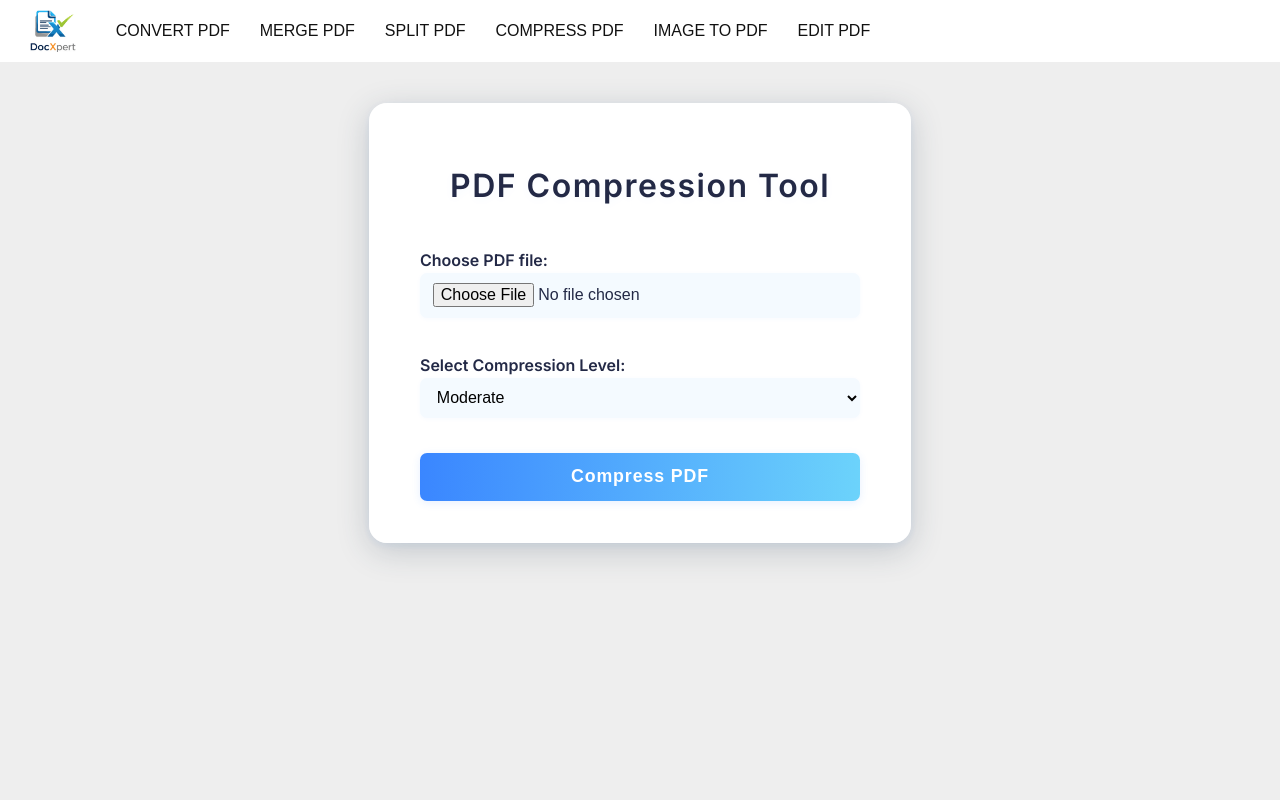
After one commit to Diwakar317/Document_convertor, a Flask app: page /pdf_compression in a window 1280 px wide. The commit adds this page. Run offline with Flask 3, Linux system fonts and the light colour scheme; some libraries are stand-ins or nearby versions.

Commit message:
Added Compression method in app.py and html page, also added link to the home page.

```diff
--- a/app.py
+++ b/app.py
@@ -20,8 +20,10 @@ app = Flask(__name__)
 # Folders
 UPLOAD_FOLDER = 'uploads'
 CONVERTED_FOLDER = 'converted'
+COMPRESSED_FOLDER = 'compressed'
 os.makedirs(UPLOAD_FOLDER, exist_ok=True)
 os.makedirs(CONVERTED_FOLDER, exist_ok=True)
+os.makedirs(COMPRESSED_FOLDER, exist_ok=True) # added a new folder for compressed file but i really think we should make all uploades in a single folder. -Ani
 
 # Logging
 logging.basicConfig(level=logging.INFO)
@@ -260,7 +262,108 @@ def merge_pdf_page():
     return render_template("merge-pdf.html")
 
 # =======================
+# PDF Compressor images
+# =======================
+
+# Presets for compression levels
+PRESETS = {
+    "low":      {"dpi": 100, "jpeg_quality": 60, "scale": 0.80},
+    "moderate": {"dpi": 100, "jpeg_quality": 50, "scale": 0.75},
+    "high":     {"dpi": 100, "jpeg_quality": 40, "scale": 0.70},
+} # dpi is dots per inch and scale in resolution of the pixels.
+
+# to check if the pdf has an image or not
+def has_images(doc):
+    """Check if any page contains embedded images."""
+    for page in doc:
+        if page.get_images(full=True):
+            return True
+    return False
+
+# if no image only text
+def compress_pdf_text_only(input_path, output_path):
+    doc = fitz.open(input_path)
+    doc.save(output_path, garbage=4, deflate=True, clean=True)
+    doc.close()
+
+# if image is found
+def rasterize_pdf(input_path, output_path, dpi=120, jpeg_quality=60, scale=0.8):
+    doc = fitz.open(input_path)
+    new_doc = fitz.open()
+    for page in doc:
+        # Scale down page rendering
+        matrix = fitz.Matrix(dpi/72 * scale, dpi/72 * scale)
+        pix = page.get_pixmap(matrix=matrix)
+
+        # Convert to PIL image
+        img = Image.frombytes("RGB", [pix.width, pix.height], pix.samples)
+
+        buf = io.BytesIO()
+        img.save(buf, format="JPEG", quality=jpeg_quality, optimize=True)
+
+        rect = fitz.Rect(0, 0, pix.width, pix.height)
+        new_page = new_doc.new_page(width=pix.width, height=pix.height)
+        new_page.insert_image(rect, stream=buf.getvalue())
+
+    new_doc.save(output_path, deflate=True, garbage=4)
+    new_doc.close()
+    doc.close()
+
+# ================
+# Main Compression
+# ================
+def compress_pdf(input_path, output_path, level="moderate"):
+    cfg = PRESETS.get(level, PRESETS["moderate"])
+
+    doc = fitz.open(input_path)
+    if has_images(doc):
+        doc.close()
+        rasterize_pdf(
+            input_path,
+            output_path,
+            dpi=cfg["dpi"],
+            jpeg_quality=cfg["jpeg_quality"],
+            scale=cfg["scale"]
+        )
+    else:
+        doc.close()
+        compress_pdf_text_only(input_path, output_path)
+
+# ====================
+# Compressed PDF Route
+# ====================
+@app.route('/pdf_compression')
+def pdf_compression():
+    return render_template('pdf_compression.html')
+
+# ================================
+# Send compressed file to the user
+# ================================
+@app.route('/compress', methods=['POST'])
+def compress():
+    if "pdf_file" not in request.files:
+        return "No file uploaded", 400
+    f = request.files["pdf_file"]
+    if not f or not f.filename.lower().endswith(".pdf"):
+        return "Please upload a PDF", 400
+
+# ================================
+# Saving compressed file to device
+# ================================
+    level = request.form.get("compression_level", "moderate")
+    level = level if level in PRESETS else "moderate"
+
+    in_name = secure_filename(f.filename)
+    in_path = os.path.join(UPLOAD_FOLDER, in_name)
+    out_path = os.path.join(COMPRESSED_FOLDER, f"compressed_{in_name}")
+
+    f.save(in_path)
+    compress_pdf(in_path, out_path, level=level)
+
+    return send_file(out_path, as_attachment=True, download_name=os.path.basename(out_path))
+
+# =========
 # Run app
-# =======================
+# =========
 if __name__ == "__main__":
     app.run(debug=True)
--- /dev/null
+++ b/static/styles_pdf_compression.css
@@ -0,0 +1,121 @@
+body {
+    background: #eee;
+    font-family: 'Inter', 'Segoe UI', Tahoma, Geneva, Verdana, sans-serif;
+    color: #232946;
+    margin: 0;
+    min-height: 100vh;
+}
+.container {
+    background: rgba(255,255,255, 0.96);
+    backdrop-filter: blur(2px);
+    padding: 2.6rem 3.2rem;
+    border-radius: 18px;
+    box-shadow: 0 8px 32px rgba(44, 62, 80, 0.22), 0 2px 8px rgba(58, 134, 255, 0.08);
+    max-width: 440px;
+    width: 100%;
+    display: flex;
+    flex-direction: column;
+    align-items: center;
+    margin: 40px auto 0 auto;
+}
+h1 {
+    margin-bottom: 1.7rem;
+    color: #232946;
+    font-weight: 600;
+    letter-spacing: 1.5px;
+    text-shadow: 0 2px 10px rgba(58,134,255,0.04);
+}
+form {
+    width: 100%;
+    display: flex;
+    flex-direction: column;
+}
+label {
+    margin-top: 1.1rem;
+    margin-bottom: 0.2rem;
+    font-size: 1rem;
+    color: #232946;
+    font-weight: 600;
+}
+input[type="file"], select {
+    margin-bottom: 1.2rem;
+    font-size: 1rem;
+    border: none;
+    border-radius: 7px;
+    padding: 0.65rem 0.8rem;
+    background: #f4faff;
+    box-shadow: 0 1px 4px rgba(58,134,255,0.04);
+    outline: none;
+}
+input[type="file"]:focus,
+select:focus {
+    box-shadow: 0 0 0 2px #a4d6ff;
+}
+button {
+    background: linear-gradient(93deg, #3a86ff 0%, #6cd3fb 100%);
+    color: #fff;
+    border: none;
+    border-radius: 7px;
+    padding: 0.85rem 0;
+    font-size: 1.11rem;
+    font-weight: 600;
+    letter-spacing: 0.9px;
+    cursor: pointer;
+    margin-top: 1rem;
+    box-shadow: 0 2px 8px rgba(58,134,255,0.12);
+}
+button:hover,
+button:focus {
+    background: linear-gradient(93deg, #0f65ff 0%, #38bdfa 100%);
+    transform: translateY(-2px) scale(1.03);
+    box-shadow: 0 4px 18px rgba(58,134,255,0.18);
+}
+.main-header {
+    display: flex;
+    align-items: center;
+    background: #fff;
+    padding: 10px 30px;
+    border-bottom: 1px solid #eee;
+    font-family: Arial, sans-serif;
+}
+
+.logo {
+    display: flex;
+    align-items: center;
+    font-size: 2rem;
+    font-weight: bold;
+    margin-right: 40px;
+}
+
+.logo-img {
+    height: 42px; /* Adjust as needed */
+    width: auto;
+    display: block;
+}
+
+.main-nav {
+    display: flex;
+    align-items: center;
+    gap: 30px;
+    font-size: 1rem;
+}
+
+.main-nav a {
+    color: #111;
+    text-decoration: none;
+    font-weight: 540;
+    padding: 4px 0;
+    transition: color 0.2s;
+}
+
+.main-nav a:hover {
+    color: #1565c0;
+}
+
+.dropdown {
+    position: relative;
+}
+
+.dropdown a {
+    cursor: pointer;
+}
--- /dev/null
+++ b/tempCodeRunnerFile.py
@@ -0,0 +1 @@
+PyPDF2
--- a/templates/header.html
+++ b/templates/header.html
@@ -3,9 +3,10 @@
         <img src="{{ url_for('images', filename='logo.png') }}" alt="Logo" class="logo-img">
     </div>
     <nav class="main-nav">
-    <a href="{{ url_for('merge_pdf_page') }}">MERGE PDF</a>
+        <a href="{{ url_for('index') }}">CONVERT PDF</a> <!--the nav didnt had a link to the main convertion page-->
+        <a href="{{ url_for('merge_pdf_page') }}">MERGE PDF</a>
         <a href="#">SPLIT PDF</a>
-        <a href="#">COMPRESS PDF</a>
+        <a href="{{ url_for('pdf_compression') }}">COMPRESS PDF</a>
         <a href="{{ url_for('image_to_pdf') }}">IMAGE TO PDF</a>
         <a href="#">EDIT PDF</a>
         <!-- <div class="dropdown">
--- /dev/null
+++ b/templates/pdf_compression.html
@@ -0,0 +1,29 @@
+<!DOCTYPE html>
+<html lang="en">
+<head>
+    <meta charset="UTF-8" />
+    <meta name="viewport" content="width=device-width, initial-scale=1" />
+    <title>PDF Compression Tool</title>
+    <link href="https://fonts.googleapis.com/css?family=Inter:400,600&display=swap" rel="stylesheet" />
+    <link rel="stylesheet" href="{{ url_for('static', filename='styles_pdf_compression.css') }}">
+</head>
+<body>
+    {% include 'header.html' %}
+    <div class="container">
+        <h1>PDF Compression Tool</h1>
+        <form method="POST" action="/compress" enctype="multipart/form-data">
+            <label for="pdf_file">Choose PDF file:</label>
+            <input type="file" id="pdf_file" name="pdf_file" accept="application/pdf" required />
+
+            <label for="compression_level">Select Compression Level:</label>
+            <select id="compression_level" name="compression_level">
+                <option value="low">Low (Largest File)</option>
+                <option value="moderate" selected>Moderate</option>
+                <option value="high">High (Smallest File)</option>
+            </select>
+
+            <button type="submit">Compress PDF</button>
+        </form>
+    </div>
+</body>
+</html>
```
Also changed, not shown: 7 other files.
